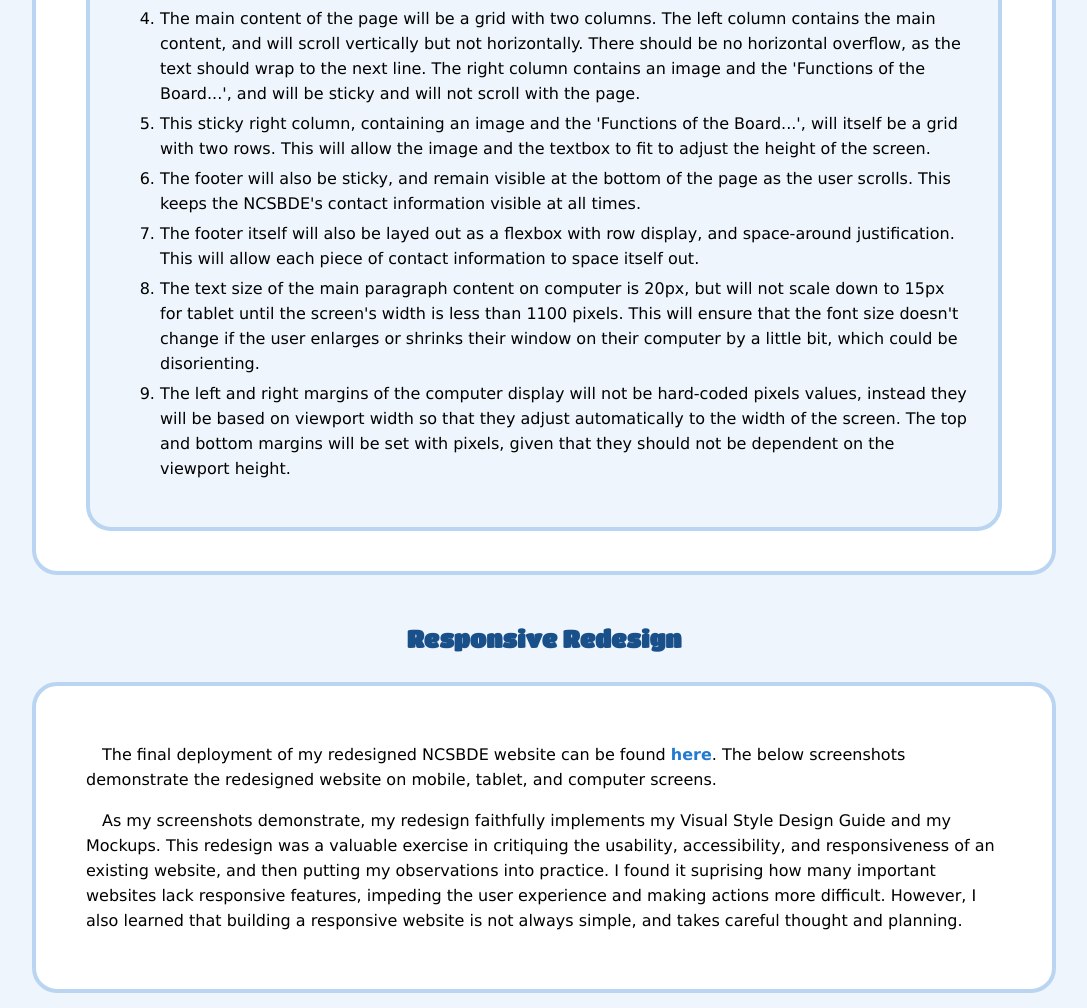
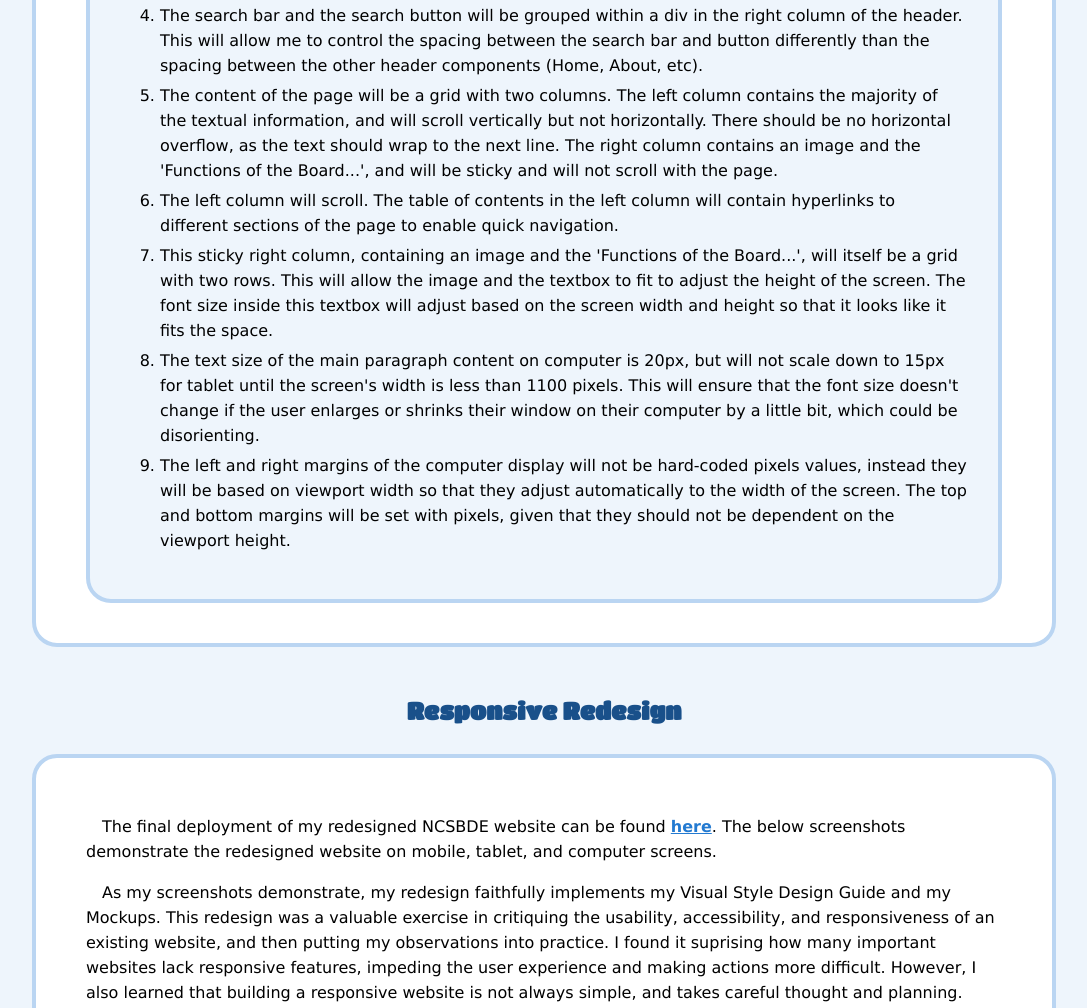
Before and after one commit to 22ridley/cs1300-responsive-redesign, a plain HTML site: page index.html in a window 1280 px wide. Shown: the part 7576-8584 px from the top of the page, without its empty margins (96-1183 px from the left). Drawn offline with Linux system fonts and the light colour scheme.

Commit message:
Removing footer

```diff
--- a/index.html
+++ b/index.html
@@ -437,28 +437,33 @@
                   rearrange themselves based on screen width.
                 </li>
                 <li>
-                  The main content of the page will be a grid with two columns.
-                  The left column contains the main content, and will scroll
-                  vertically but not horizontally. There should be no horizontal
-                  overflow, as the text should wrap to the next line. The right
-                  column contains an image and the 'Functions of the Board...',
-                  and will be sticky and will not scroll with the page.
+                  The search bar and the search button will be grouped within a
+                  div in the right column of the header. This will allow me to
+                  control the spacing between the search bar and button
+                  differently than the spacing between the other header
+                  components (Home, About, etc).
+                </li>
+                <li>
+                  The content of the page will be a grid with two columns. The
+                  left column contains the majority of the textual information,
+                  and will scroll vertically but not horizontally. There should
+                  be no horizontal overflow, as the text should wrap to the next
+                  line. The right column contains an image and the 'Functions of
+                  the Board...', and will be sticky and will not scroll with the
+                  page.
+                </li>
+                <li>
+                  The left column will scroll. The table of contents in the left
+                  column will contain hyperlinks to different sections of the
+                  page to enable quick navigation.
                 </li>
                 <li>
                   This sticky right column, containing an image and the
                   'Functions of the Board...', will itself be a grid with two
                   rows. This will allow the image and the textbox to fit to
-                  adjust the height of the screen.
-                </li>
-                <li>
-                  The footer will also be sticky, and remain visible at the
-                  bottom of the page as the user scrolls. This keeps the
-                  NCSBDE's contact information visible at all times.
-                </li>
-                <li>
-                  The footer itself will also be layed out as a flexbox with row
-                  display, and space-around justification. This will allow each
-                  piece of contact information to space itself out.
+                  adjust the height of the screen. The font size inside this
+                  textbox will adjust based on the screen width and height so
+                  that it looks like it fits the space.
                 </li>
                 <li>
                   The text size of the main paragraph content on computer is
@@ -486,9 +491,14 @@
         <div class="txt-bx">
           <p>
             &emsp;The final deployment of my redesigned NCSBDE website can be
-            found <a class="link" target="_blank">here</a>. The below
-            screenshots demonstrate the redesigned website on mobile, tablet,
-            and computer screens.
+            found
+            <a
+              class="link"
+              target="_blank"
+              href="https://22ridley.github.io/ncdentalboard/"
+              >here</a
+            >. The below screenshots demonstrate the redesigned website on
+            mobile, tablet, and computer screens.
           </p>
           <p>
             &emsp;As my screenshots demonstrate, my redesign faithfully
```
Also changed, not shown: public/redesign-computer-mockup.png.
